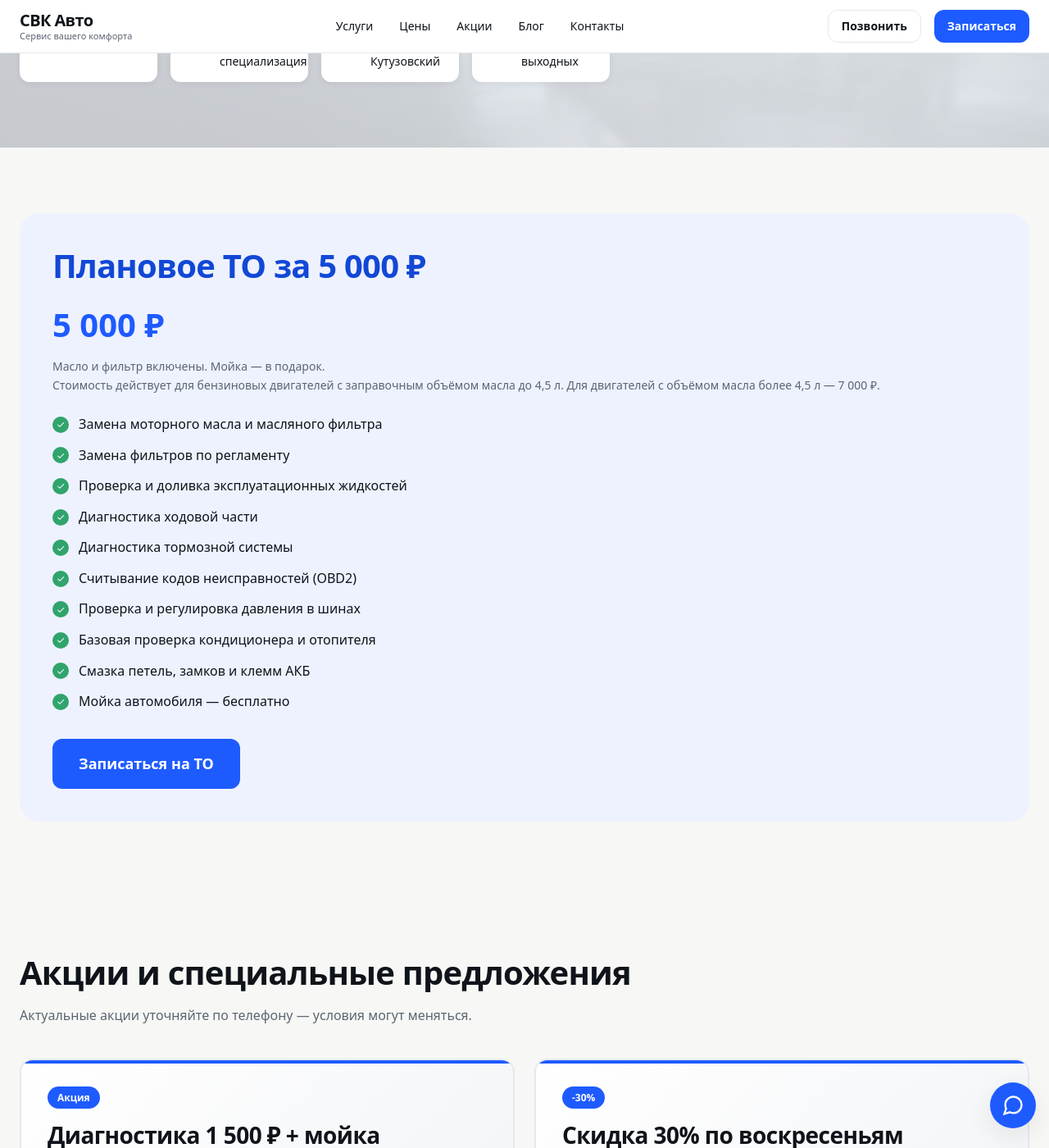
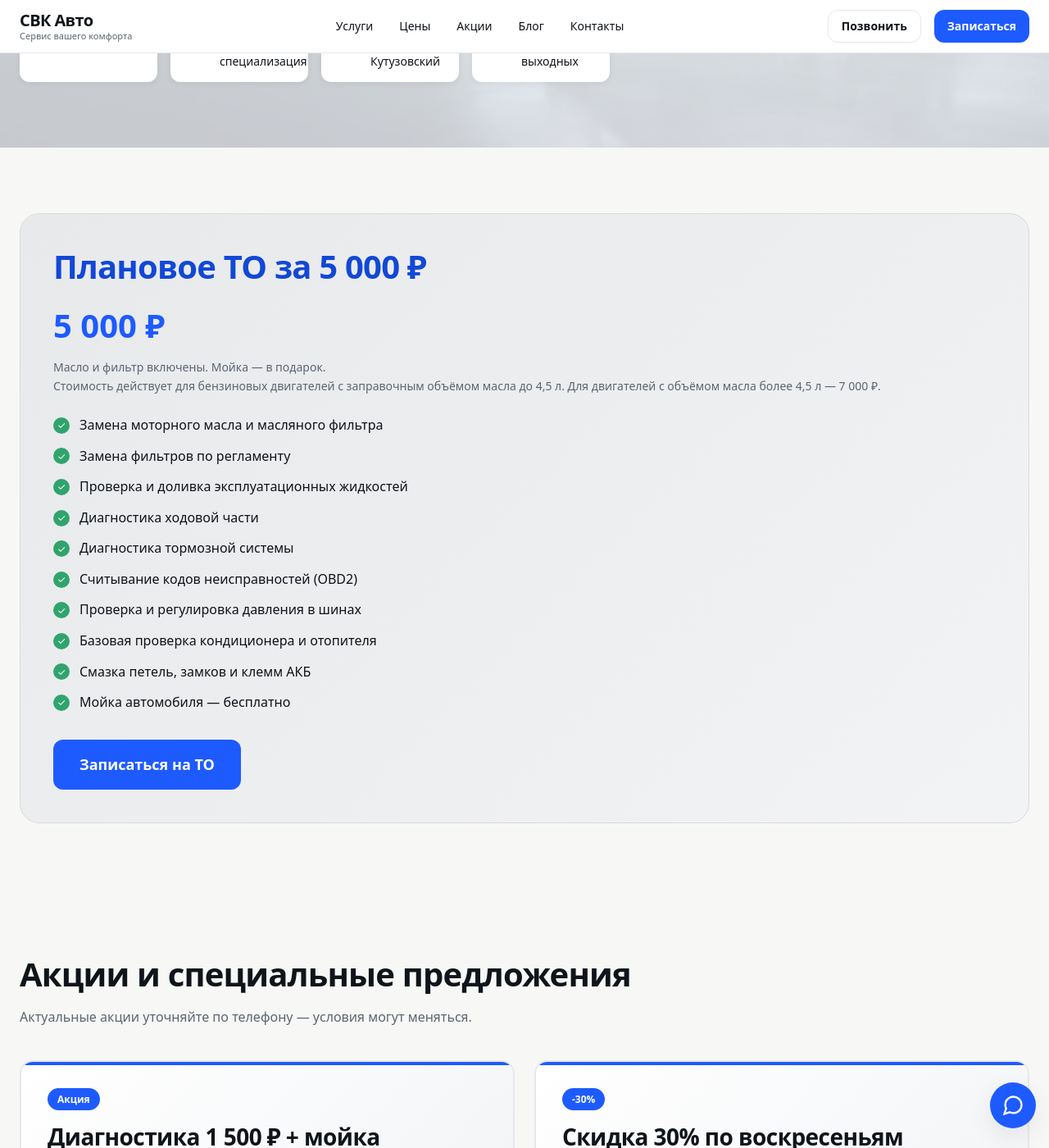
Before and after one commit to ruport998-sudo/SVK-avto, a Jekyll site: the page built from index.html, in a window 1280 px wide and 1400 px high, scrolled down 522 px. Shown: the whole window at 82% size. Built offline with Jekyll 4.4.1, drawn with Linux system fonts in a browser that asks for light colours; some web fonts are replaced.

Commit message:
Изменен фон блока ТО на благородный серый цвет

```diff
--- a/assets/css/main.css
+++ b/assets/css/main.css
@@ -520,9 +520,10 @@ section {
    TO-5000 BLOCK
    ============================================ */
 .to-block {
-  background: var(--accent-s);
+  background: linear-gradient(135deg, #E8E9EB 0%, #F2F3F5 100%);
   border-radius: var(--r-xl);
   padding: calc(var(--gap) * 5);
+  border: 1px solid #D8DADD;
 }
 
 .to-block h2 {
```
